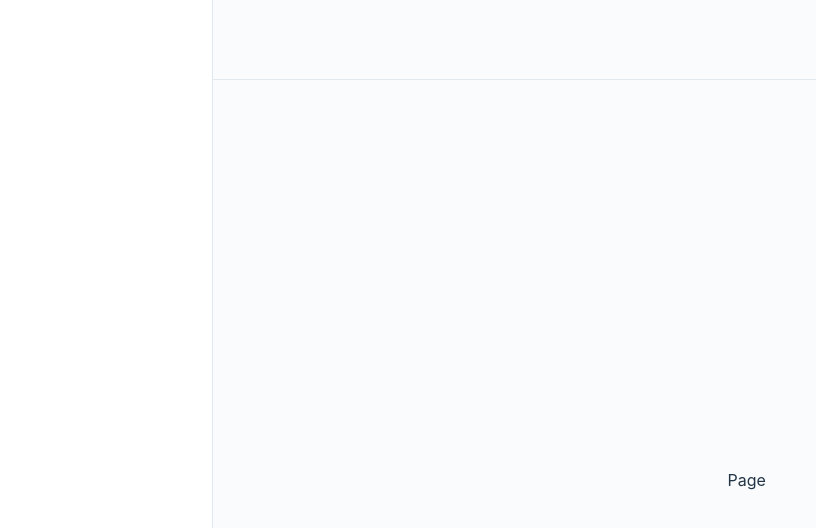
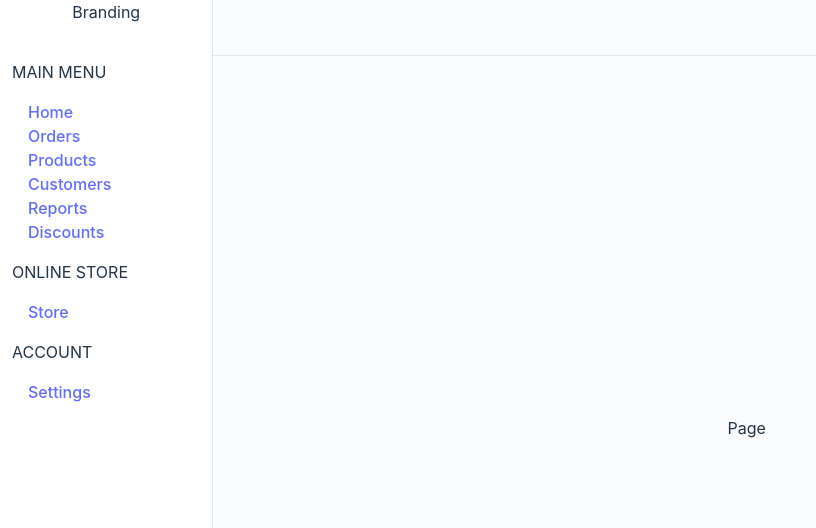
Before and after one commit to drbirkin/admin-ecommerce, a React (Vite) app: page / in a window 1280 px wide. Shown: the top 528 px of the page, without its empty margins (0-816 px from the left). Built offline with nearby package versions, Linux system fonts and the light colour scheme.

Commit message:
updated menu

```diff
--- /dev/null
+++ b/src/components/navigations/brand.component.jsx
@@ -0,0 +1,5 @@
+export default function Brand() {
+    return <>
+        Branding
+    </>
+}
--- /dev/null
+++ b/src/components/navigations/navItems.component.jsx
@@ -0,0 +1,33 @@
+import NavSections from "./navsSections.component";
+
+export default function NavItems () {
+    const menuItems = [
+        {
+            type: 'main menu',
+            items: [
+                'home',
+                'orders',
+                'products',
+                'customers',
+                'reports',
+                'discounts'
+            ]
+        },
+        {
+            type: 'online store',
+            items: [
+                'store'
+            ]
+        },
+        {
+            type: 'account',
+            items: [
+                'settings'
+            ]
+        }
+    ]
+
+    return <div className="mt-6 p-3">
+        {menuItems.map(item => (<NavSections section = {item} key = {item.type}/>))}
+    </div>
+}
--- a/src/components/navigations/navigations.component.jsx
+++ b/src/components/navigations/navigations.component.jsx
@@ -1,8 +1,13 @@
 import { Outlet } from "react-router-dom"
+import Brand from "./brand.component"
+import NavItems from "./navitems.component"
 
 export default function Navigations () {
     return <>
-        <div className="h-full bg-white w-64 border-r border-solid border-r-slate-200"></div>
+        <div className="h-full w-64 flex-col bg-white  border-r border-solid border-r-slate-200">
+            <Brand/>
+            <NavItems/>
+        </div>
         <Outlet/>
     </>
 }
--- /dev/null
+++ b/src/components/navigations/navsSections.component.jsx
@@ -0,0 +1,12 @@
+import { NavLink } from "react-router-dom"
+
+export default function NavSections({ section }) {
+    // console.log(section)
+    return <div className="text-left">
+        <p className="uppercase">{section.type}</p>
+        <div className="p-4 capitalize flex flex-col">
+            {section.items.map(item => <NavLink to='' className={({ isActive, isPending }) => isPending ? 'pending' : isActive ? 'active' : ''} key = {item}>{item}</NavLink>
+            )}
+        </div>
+    </div>
+}
--- a/src/components/pages/pageLayout.component.jsx
+++ b/src/components/pages/pageLayout.component.jsx
@@ -2,7 +2,7 @@ import { Outlet } from "react-router-dom"
 
 export default function PageLayout() {
     return <div className="flex-col w-full">
-                <div className="h-20 w-full border-b border-solid border-b-slate-200 bg-whitesmoke"></div>
+                <div className="h-[7%] w-full border-b border-solid border-b-slate-200 bg-whitesmoke"></div>
                 <Outlet/>
             </div>
 }
--- a/src/components/subpages/landingpage/landingpage.component.jsx
+++ b/src/components/subpages/landingpage/landingpage.component.jsx
@@ -1,3 +1,3 @@
 export default function LandingPage() {
-    return <div className="flex justify-center items-center w-full h-full bg-whitesmoke">Page</div>
+    return <div className="flex justify-center items-center w-full h-[93%] bg-whitesmoke">Page</div>
 }
```
